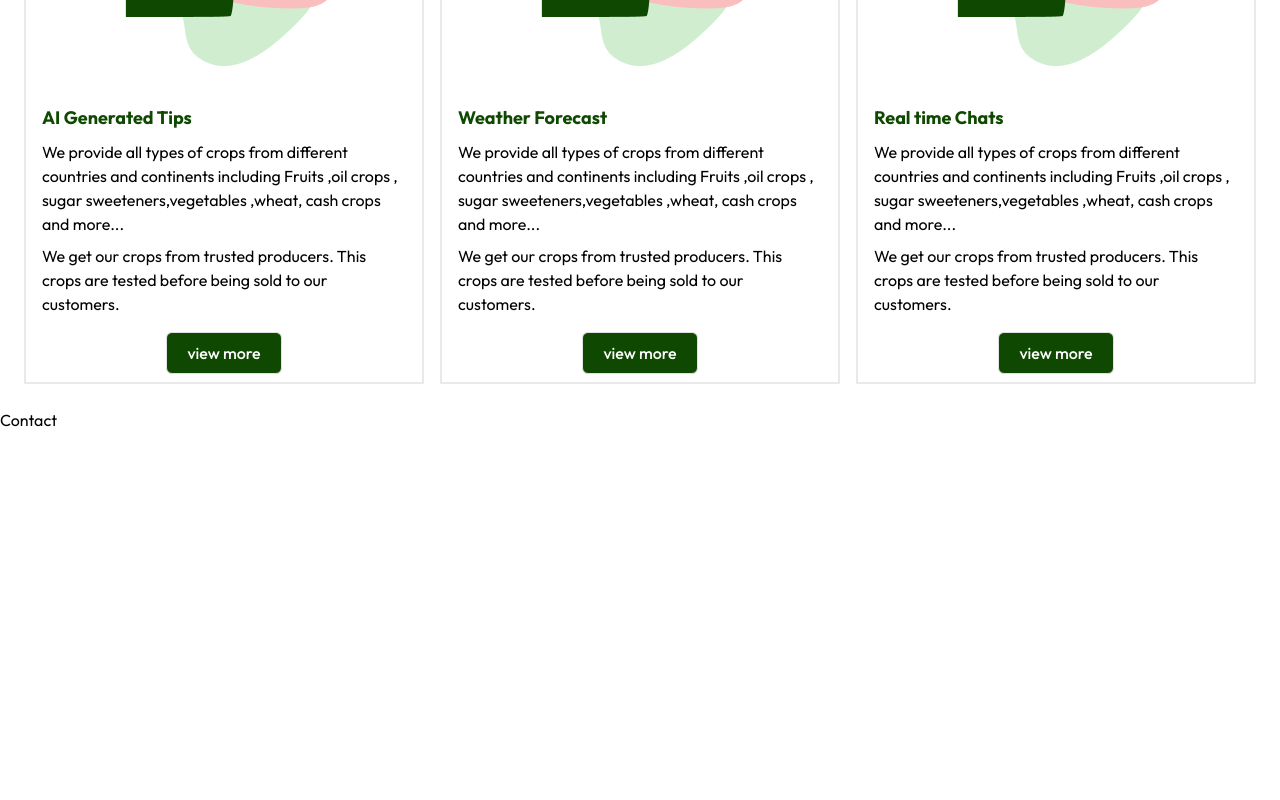
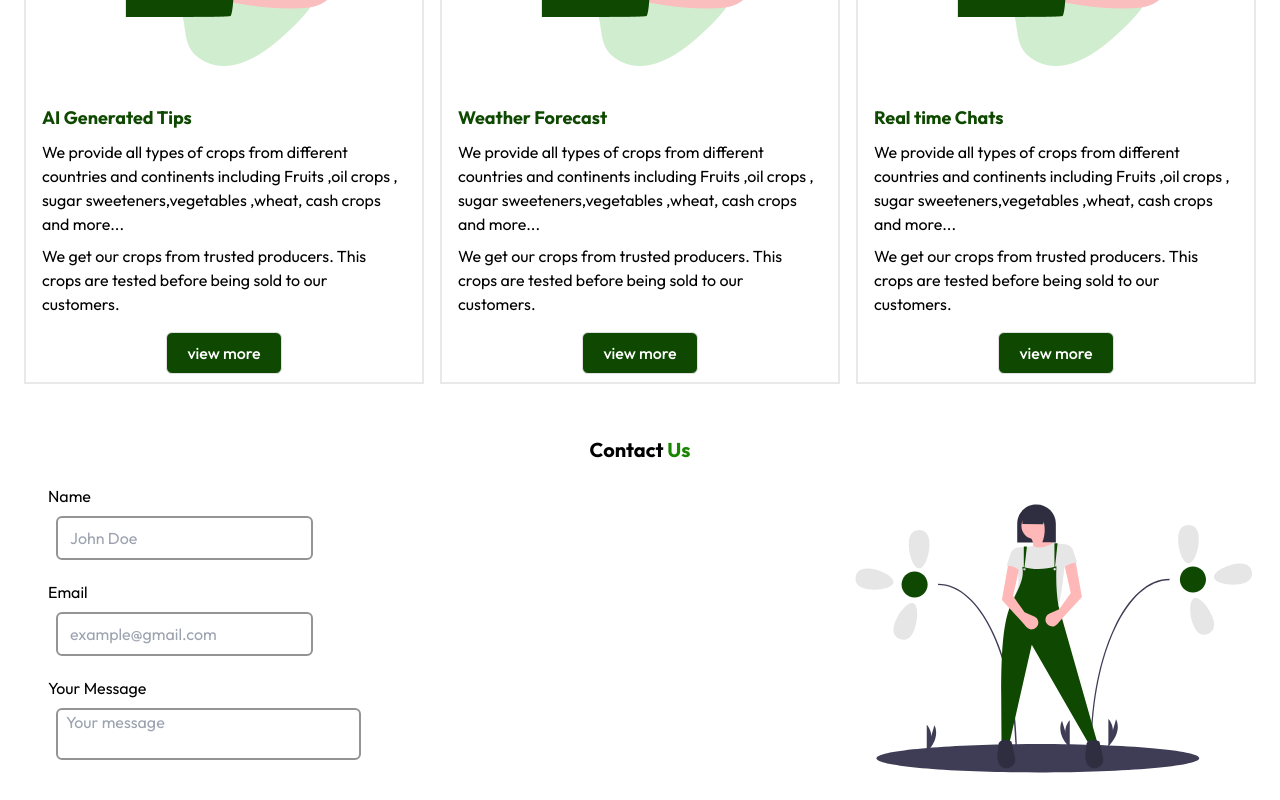
Before and after one commit to fosec-rw/fosec, a React (Create React App) app: page / in a window 1280 px wide. Shown: the part 1544-2344 px from the top of the page. Before the commit the page ends 1976 px from the top, so only its background shows below. Built offline with nearby package versions, Linux system fonts and the light colour scheme.

Commit message:
Contact Feature

```diff
--- a/src/components/Contact.jsx
+++ b/src/components/Contact.jsx
@@ -1,9 +1,29 @@
 import React from 'react';
+import image from '../assets/farm_girl.svg';
 
 const Contact = () => {
 
     return(
-        <div>Contact</div>
+        <div className='flex flex-col items-center justify-center mt-7 m-3 p-2'>
+            <h1 className='text-xl font-semibold'>Contact <span className='text-[#1A8500]'>Us</span></h1>
+            <div className='flex justify-between w-full px-2'>
+                <form action="" className='w-1/2 px-5'>
+                    <div className='my-5'>
+                    <label htmlFor="name">Name</label>
+                    <input className='block border-2 border-[#949494] rounded-md h-10 px-3 py-5 m-2' type="text" placeholder='John Doe' />
+                    </div>
+                    <div className='my-5'>
+                    <label htmlFor="email">Email</label>
+                    <input className='block border-2 border-[#949494] rounded-md h-10 px-3 py-5 m-2' type="email" placeholder='example@gmail.com' />
+                    </div>
+                    <div className='my-5'>
+                    <label htmlFor="message">Your Message</label>
+                    <textarea name="message" id="message" placeholder='Your message' cols={30} className='block border-2 border-[#949494] rounded-md px-2 m-2 resize-none'></textarea>
+                    </div>
+                </form>
+                <img src={image} alt="Feel free to contact us" className='w-1/3'/>
+            </div>
+        </div>
     );
 }
 
```
